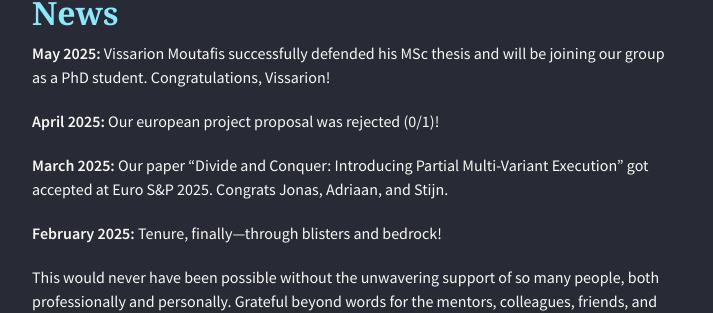
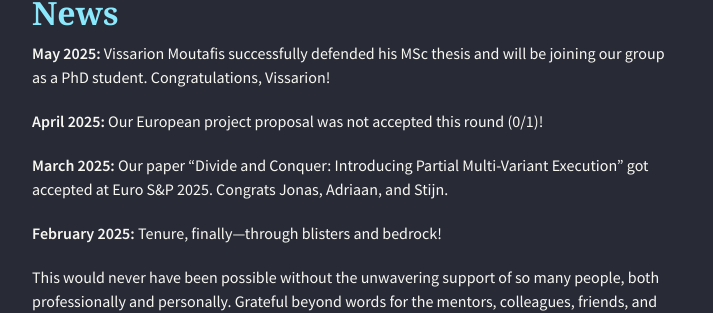
Before and after one commit to alexios-voulimeneas/alexios-voulimeneas.github.io, a Jekyll site: the page built from index.md, in a window 1280 px wide and 900 px high, scrolled down 447 px. Shown: the part 149-462 px from the top of the window, without its empty margins (283-996 px from the left). Built offline with Jekyll 4.4.1, drawn with Linux system fonts in a browser that asks for light colours; nearby versions of some CDN libraries; the repository's description, which GitHub fills in, is left out.

Commit message:
Update index.md

```diff
--- a/index.md
+++ b/index.md
@@ -8,7 +8,7 @@ layout: default
 
 **May 2025:** Vissarion Moutafis successfully defended his MSc thesis and will be joining our group as a PhD student. Congratulations, Vissarion!
 
-**April 2025:** Our european project proposal was rejected (0/1)!
+**April 2025:** Our European project proposal was not accepted this round (0/1)!
 
 **March 2025:** Our paper "Divide and Conquer: Introducing Partial Multi-Variant Execution" got accepted at Euro S&P 2025. Congrats Jonas, Adriaan, and Stijn.
 
```
